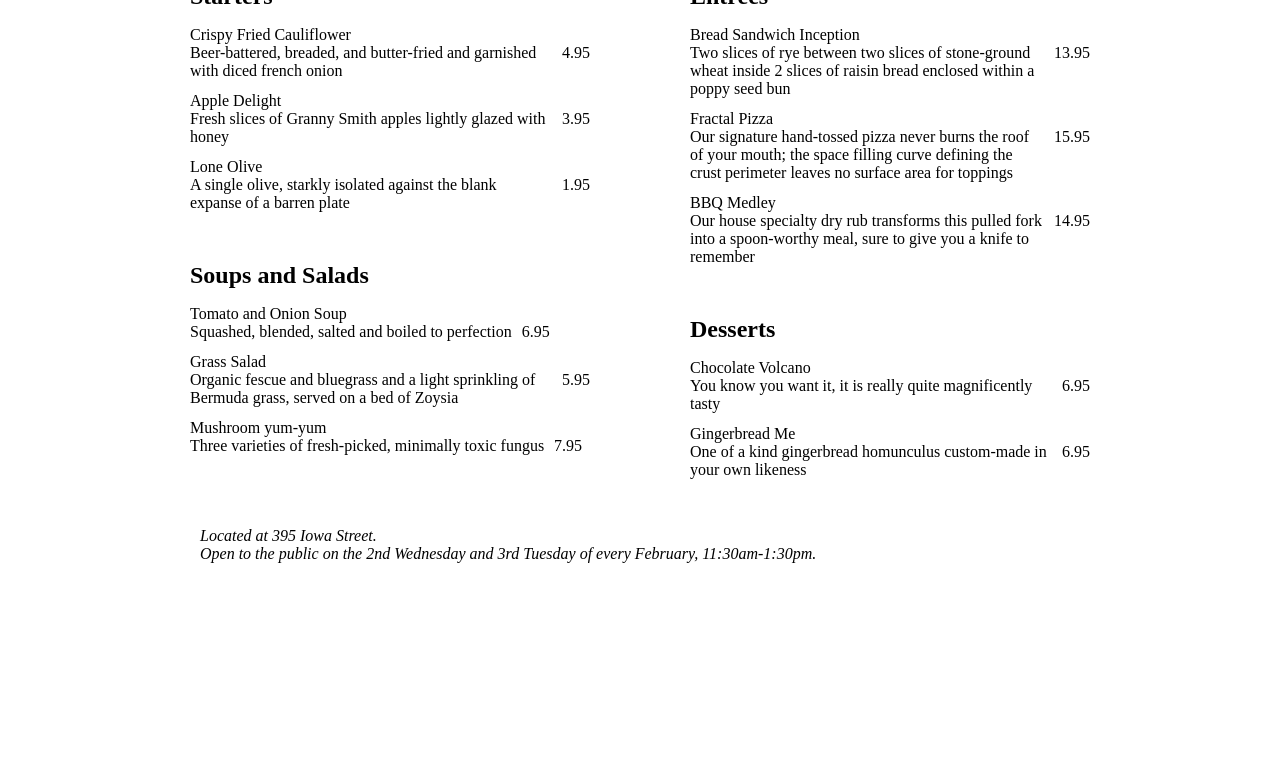
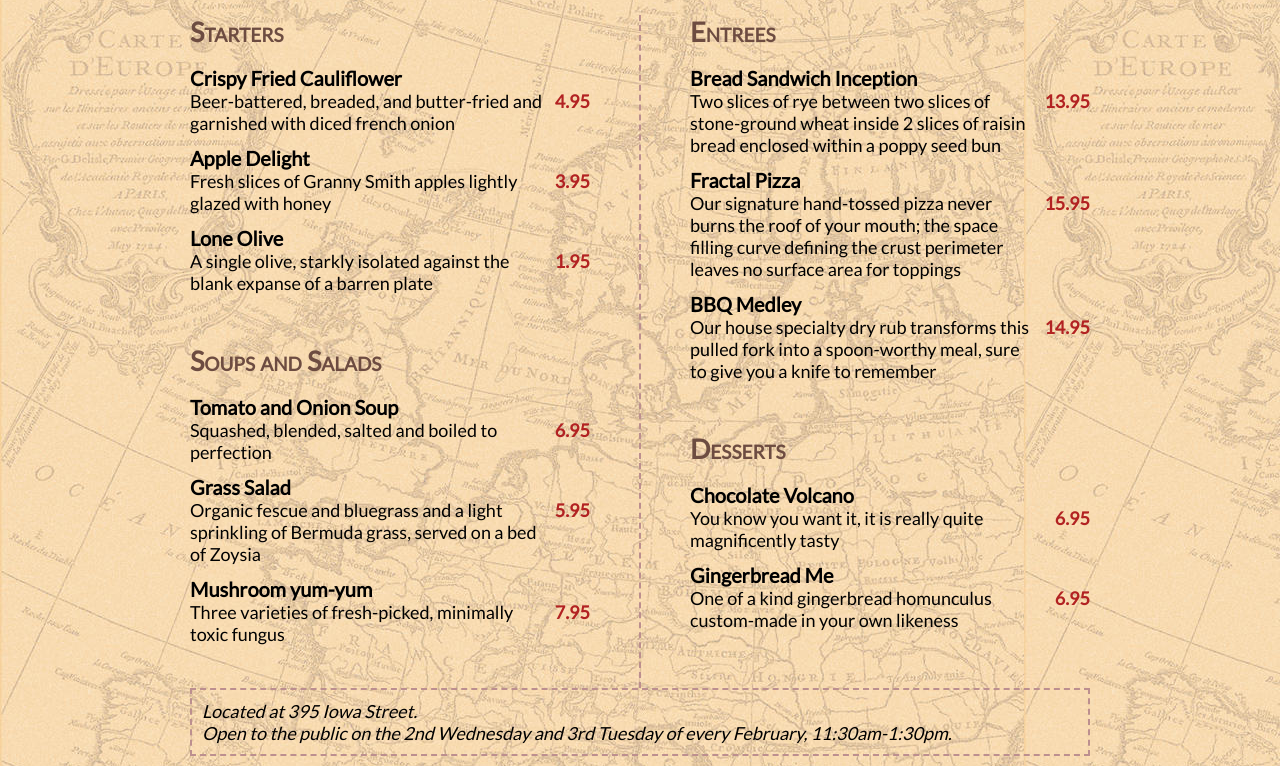
Before and after one commit to Kenzie-Academy-Brasil-Developers/estilizando-menu-restaurante-sprint-2-Daniell18, a plain HTML site: page index.html in a window 1280 px wide. Shown: the part 118-884 px from the top of the page. Before the commit the page ends 800 px from the top, so only its background shows below. Drawn offline with Linux system fonts and the light colour scheme; a web font is replaced by a local one.

Commit message:
css terminado

```diff
--- a/src/style1.css
+++ b/src/style1.css
@@ -1,28 +1,69 @@
 @import url('https://fonts.googleapis.com/css?family=Lato|Supermercado+One');
 
 /* Use the 'Lato' font family at 18px throughout the body of the document, and cover the background with the 'map-bg.jpg' image. */
-nav {font-family: sans-serif; font-size: 10px;}
-
-#main {width: 900px; margin: 10px auto;}
+nav {
+    font-family: sans-serif;
+    font-size: 10px;
+}
+body{
+    background-image: url('img/map-bg.jpg');
+}
+#main {
+    font-family: 'Lato';
+    font-size: 18px;
+    width: 900px;
+    margin: 10px auto;
+}
+#main h1{
+    font-family:'Supermercado One' ;
+    font-size: 45px;
+    color: #5d4037;
+}
 /* Use the 'Supermercado One' font at 45px (colored #5d4037) for the restaurant name. */
 
 /* Set the separator between the columns (the "column-rule") to be 2px dashed rosybrown. */
-#menu {columns: 400px 2; column-gap: 100px;}
-section {margin-bottom: 50px;}
+#menu {
+    columns: 400px 2;
+     column-gap: 100px;
+     column-rule: 2px dashed rosybrown ;
+    }
+section {
+    margin-bottom: 50px;
+}
 
 /* Show each of the section headings of the menu (e.g. "Starters") in small caps, colored #6d4c41. */
-h2 {margin: 0;}
+h2 {
+    font-variant: small-caps;
+    color: #6d4c41;
+    margin: 0;
+}
 
 /* Make the name of each menu item appear in bold in a 20px size. */
 
+dt{
+    font-weight: bold;
+    font-size: 20px;
+}
 
+dd {
+    margin: 0 0 12px 0;
+    display: flex;
+}
 
-dd {margin: 0 0 12px 0; display: flex;}
-
-.details {order: 1;}
+.details {
+    order: 1;
+}
 
 /* Show the price of each item in a large font, in the color named 'firebrick' */
-.price {order: 2; padding-left: 10px;}
+.price {
+    font-weight: bold;
+    color: firebrick;
+    order: 2;
+    padding-left: 10px;
+}
 
 /* Draw a 2px dashed rosybrown border around the address/footer */
-address {padding: 10px;}
+address {
+    border: 2px dashed rosybrown;
+    padding: 10px;
+}
--- a/src/style2.css
+++ b/src/style2.css
@@ -1,27 +1,77 @@
 @import url('https://fonts.googleapis.com/css?family=Bungee+Inline|Oswald');
 
 /* Use the 'Oswald' font family at 14px throughout the body of the document. */
-nav {font-family: sans-serif; font-size: 10px;}
+nav {
+    font-family: sans-serif;
+    font-size: 10px;
+}
 
-#main {width: 900px; margin: 10px auto;}
+#main {
+    font-family: 'Oswald';
+    font-size: 14px;
+    width: 900px;
+    margin: 10px auto;
+}
+#main h1{
+    font-family: 'Bungee Inline';
+    font-size: 46px;
+    font-weight: lighter;
+}
 /* Use the 'Bungee Inline' font at 46px and lighter weight for the restaurant name. */
 
 
-#menu {columns: 420px 2; column-gap: 60px;}
-section {margin-bottom: 20px; padding: 10px;}
+#menu {
+    columns: 420px 2;
+    column-gap: 60px;
+}
+section {
+    margin-bottom: 20px;
+    padding: 10px;
+}
 
 /* Show each of the section headings of the menu (e.g. "Starters") in uppercase. */
-h2 {margin-top: 0;}
+h2 {
+    margin-top: 0;
+    text-transform: uppercase;
+
+}
 
 /* Make the name of each menu item appear in bold in a 16px size. */
-dt {display: inline;}
+dt {
+    font-weight: bold;
+    font-size: 16px;
+    display: inline;
+
+}
+dt::after{
+    content: ",";
+}
 /* Make a comma appear after the name of each menu item (before the description) */
 
-dd {display: inline; margin: 0;}
-dd::after {content: " "; display: block; clear: both; margin-bottom: 15px;}
+dd {
+    display: inline;
+    margin: 0;
+}
+dd::after {
+    content: " ,";
+    display: block;
+    clear: both;
+    margin-bottom: 15px;
+}
+footer{
+    text-align: right;
+}
 
-.price {float: right; padding: 0 0 35px 20px;}
-
+.price {
+    float: right;
+     padding: 0 0 35px 20px;
+    }
+#starters{
+    border: 2px solid black;
+}
+#desserts{
+    border: 2px solid black;
+}
 /* Right-align the text of the address/footer */
 
 /* draw a 2px thick black border around the starters and desserts sections of the menu */
```
Also changed, not shown: index.html (indentation only).
